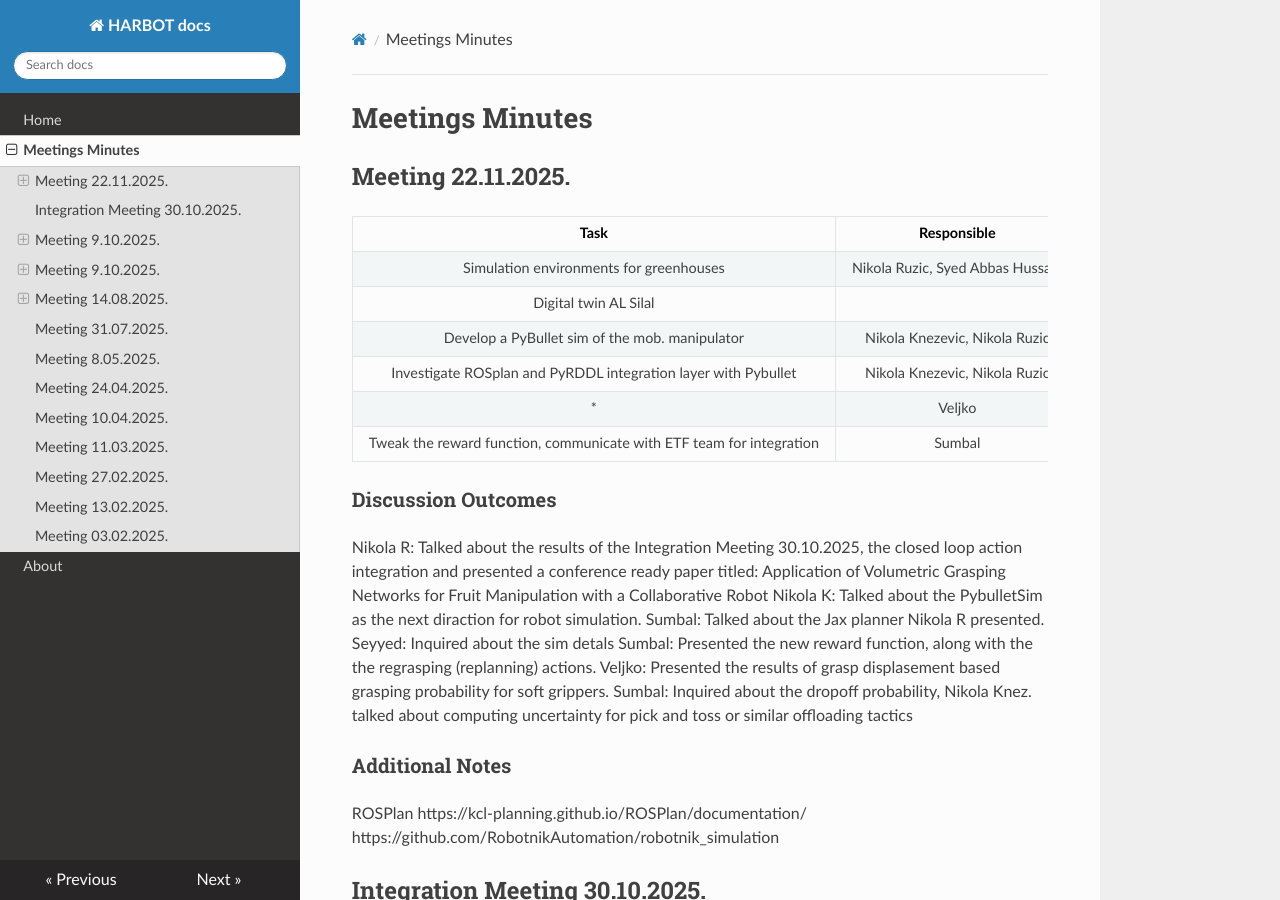
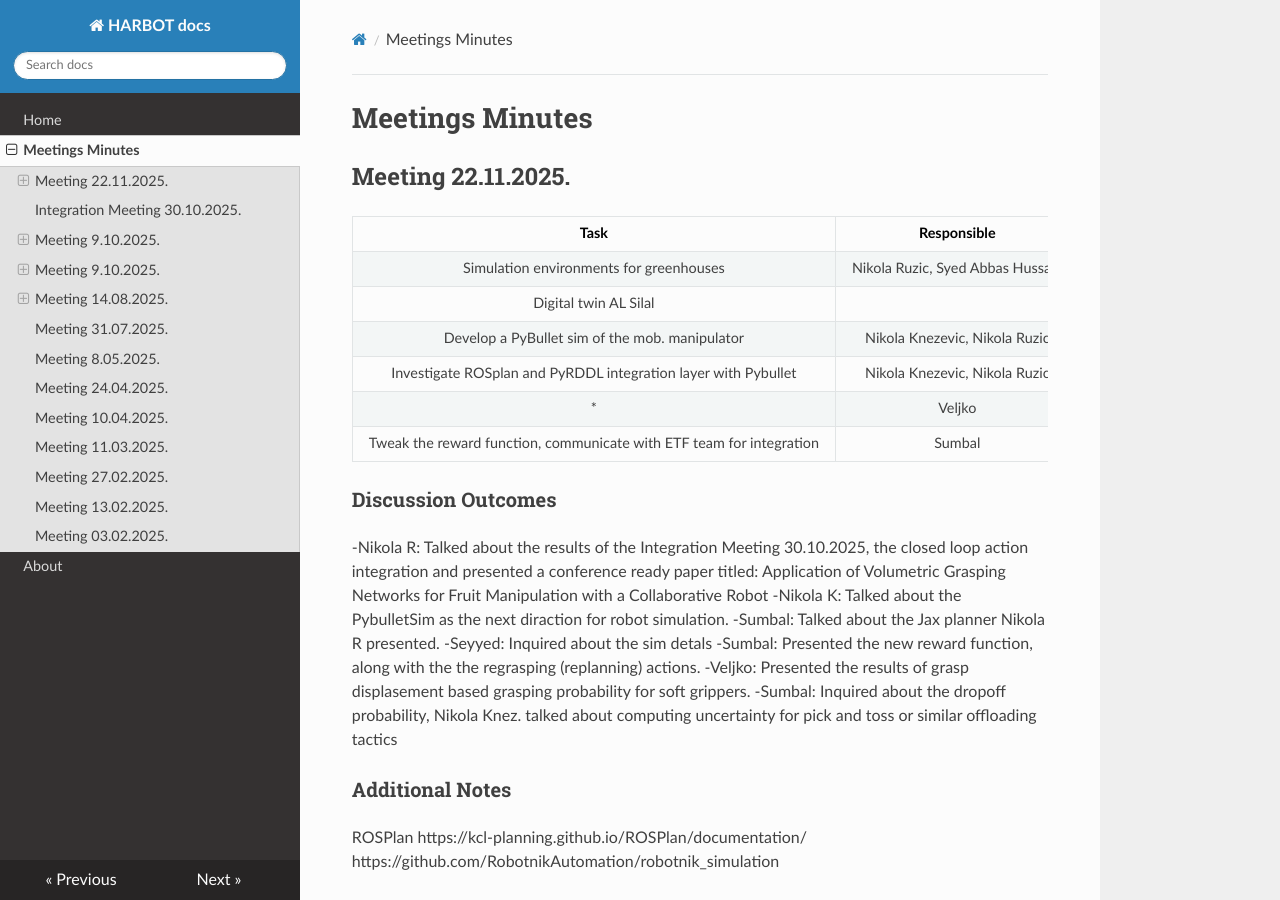
Before and after one commit to etfrobotics/HARBOT, an MkDocs documentation site: the page built from docs/logs.md, in a window 1280 px wide and 900 px high. Built offline with MkDocs 1.6.1, drawn with Linux system fonts in a browser that asks for light colours; nearby versions of some CDN libraries.

Commit message:
Update logs.md

```diff
--- a/docs/logs.md
+++ b/docs/logs.md
@@ -17,14 +17,14 @@
 
 ### Discussion Outcomes
 
-Nikola R: Talked about the results of the Integration Meeting 30.10.2025, the closed loop action integration and presented
+-Nikola R: Talked about the results of the Integration Meeting 30.10.2025, the closed loop action integration and presented
 a conference ready paper titled: Application of Volumetric Grasping Networks for Fruit Manipulation with a Collaborative Robot
-Nikola K: Talked about the PybulletSim as the next diraction for robot simulation.
-Sumbal: Talked about the Jax planner Nikola R presented.
-Seyyed: Inquired about the sim detals
-Sumbal: Presented the new reward function, along with the the regrasping (replanning) actions.
-Veljko: Presented the results of grasp displasement based grasping probability for soft grippers.
-Sumbal: Inquired about the dropoff probability, Nikola Knez. talked about computing uncertainty for pick and toss or similar offloading tactics
+-Nikola K: Talked about the PybulletSim as the next diraction for robot simulation.
+-Sumbal: Talked about the Jax planner Nikola R presented.
+-Seyyed: Inquired about the sim detals
+-Sumbal: Presented the new reward function, along with the the regrasping (replanning) actions.
+-Veljko: Presented the results of grasp displasement based grasping probability for soft grippers.
+-Sumbal: Inquired about the dropoff probability, Nikola Knez. talked about computing uncertainty for pick and toss or similar offloading tactics
 
 
 ### Additional Notes
```
